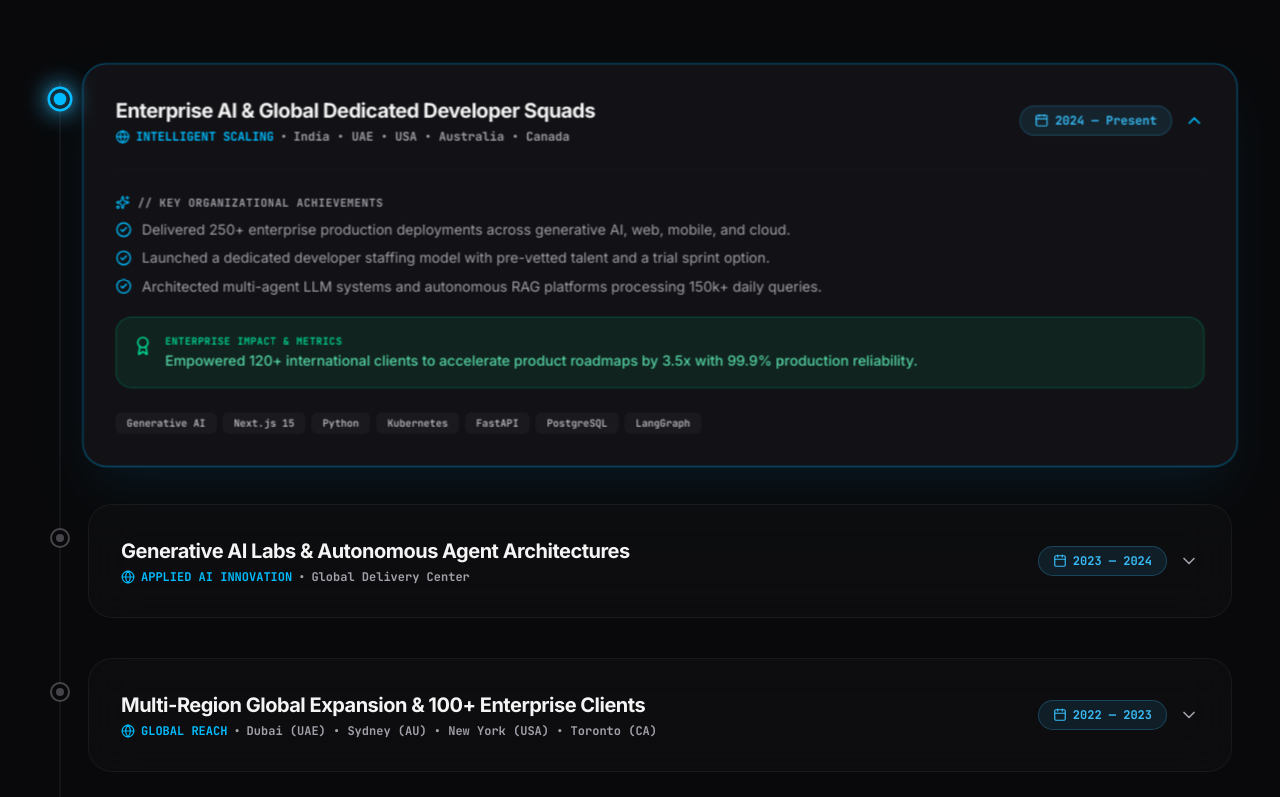
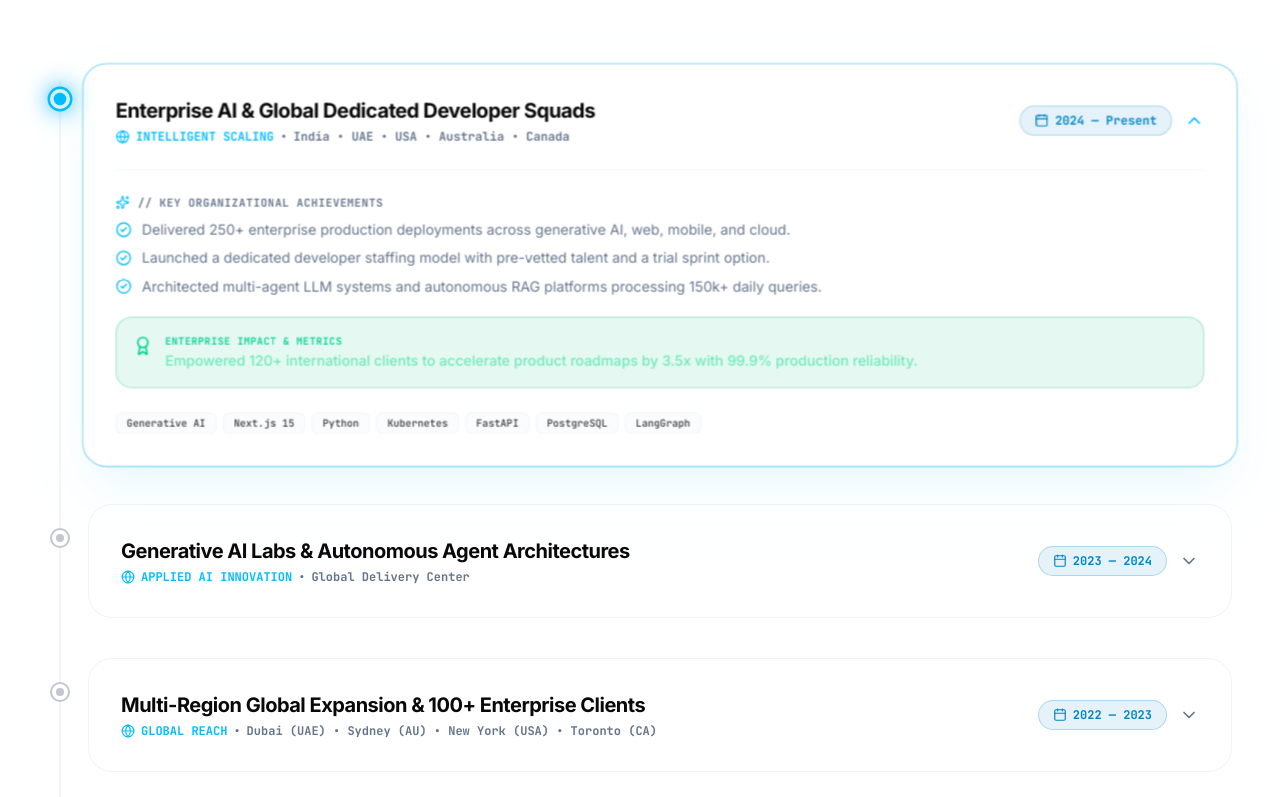
Before and after one commit to abhijeetpathak-pro/ai-software-development-, a Next.js app: page / in a window 1280 px wide. Shown: the part 6583-7380 px from the top of the page. Built offline with nearby package versions, Linux system fonts and the light colour scheme.

Commit message:
Switch default theme background to white across the website

```diff
--- a/src/app/globals.css
+++ b/src/app/globals.css
@@ -44,6 +44,20 @@
 }
 
 :root {
+  --background: #ffffff;
+  --foreground: #09090b;
+  --card: #ffffff;
+  --card-foreground: #09090b;
+  --primary: #0284c7;
+  --primary-foreground: #ffffff;
+  --secondary: #4f46e5;
+  --secondary-foreground: #ffffff;
+  --muted: #f8fafc;
+  --muted-foreground: #64748b;
+  --border: #e2e8f0;
+}
+
+.dark {
   --background: #09090b;
   --foreground: #f4f4f5;
   --card: #141418;
@@ -60,16 +74,16 @@
 @layer base {
   html {
     scroll-behavior: smooth;
-    color-scheme: dark;
+    color-scheme: light;
   }
   body {
-    background-color: #09090b;
-    color: #f4f4f5;
+    background-color: #ffffff;
+    color: #09090b;
     font-family: 'Inter', ui-sans-serif, system-ui, sans-serif;
     overflow-x: hidden;
   }
   ::selection {
-    background: rgba(56, 189, 248, 0.3);
+    background: rgba(2, 132, 199, 0.2);
     color: inherit;
   }
 }
--- a/src/app/layout.tsx
+++ b/src/app/layout.tsx
@@ -95,7 +95,7 @@ const organizationJsonLd = {
 
 export default function RootLayout({ children }: { children: React.ReactNode }) {
   return (
-    <html lang="en" className="dark" suppressHydrationWarning>
+    <html lang="en" suppressHydrationWarning>
       <head>
         {/* Google Tag Manager */}
         <script
```
